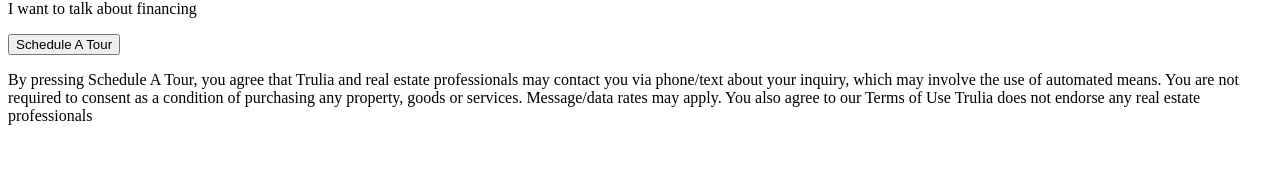
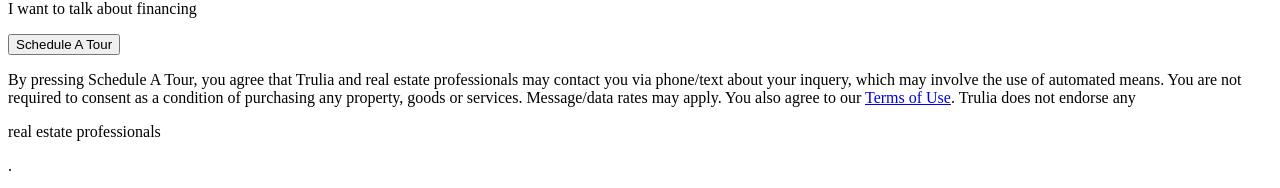
Before and after one commit to leah-cardon/ToursService, a React app: page / in a window 1280 px wide. Shown: the part 2328-2516 px from the top of the page. Before the commit the page ends 2469 px from the top, so only its background shows below. Built offline with nearby package versions, Linux system fonts and the light colour scheme; no server answers; the HTML template or start-up script is replaced by a standard one.

Commit message:
All styling for tour-side component finished

```diff
--- a/client/public/styles.css
+++ b/client/public/styles.css
@@ -115,9 +115,11 @@ body {
   width: 100%;
 }
 
-#toolTip {
+#tourToolTip {
   max-width: 33vw !important;
   padding: 3px 10px;
+  font-family: "TruliaSans";
+  font-size: 16px;
 }
 
 .tourButton {
@@ -487,3 +489,28 @@ body {
   border-color: rgb(217, 60, 35);
   outline: currentcolor none medium;
 }
+
+/* Disclaimer */
+
+#disclaimerText {
+  font-family: "TruliaSans";
+  font-size: 10px;
+  color: rgb(134, 144, 153);
+  outline: none;
+}
+
+.terms {
+  display: inline;
+  font-family: "TruliaSans";
+  font-size: 10px;
+  color: rgb(0, 120, 130);
+  text-decoration: none;
+  outline: none;
+}
+
+#disclToolTip {
+  font-family: "TruliaSans";
+  font-size: 10px;
+  color: rgb(134, 144, 153);
+  outline: none;
+}
--- a/client/src/components/Disclaimer.jsx
+++ b/client/src/components/Disclaimer.jsx
@@ -1,24 +1,29 @@
+/* eslint-disable react/jsx-one-expression-per-line */
 import React from 'react';
 import PropTypes from 'prop-types';
-
-/*
-TODO
-Need hyperlinks on "Terms of Use" and "real estate professionals"!
-Styling
-*/
-
-const lastText = ', you agree that Trulia and real estate professionals may contact you via phone/text about your inquiry, which may involve the use of automated means. You are not required to consent as a condition of purchasing any property, goods or services. Message/data rates may apply. You also agree to our Terms of Use Trulia does not endorse any real estate professionals';
+import ReactTooltip from 'react-tooltip';
 
 const Disclaimer = ({ tour }) => {
   const name = tour ? 'Schedule A Tour' : 'Request Info';
 
+  const terms = (<a className="terms" target="_blank" rel="noreferrer" href="https://www.trulia.com/terms">Terms of Use</a>);
+
+  const agentDiscl = (<p data-tip data-for="disclToolTip" data-place="top" className="terms">real estate professionals</p>);
+
+  const disclText = 'Real estate professionals include the real estate agents and brokers, mortgage\nlenders and loan officers, property managers, and other professionals you\ninteract with through Trulia.';
+
+  const hover = (<p style={{ whiteSpace: 'pre-wrap' }}>{disclText}</p>);
+
   return (
     <div>
-      <p>
-        By pressing
-        {` ${name}`}
-        {lastText}
+      <p id="disclaimerText">
+        By pressing {name}, you agree that Trulia and real estate professionals may contact you
+        via phone/text about your inquery, which may involve the use of automated means. You are not
+        required to consent as a condition of purchasing any property, goods or services.
+        Message/data rates may apply. You also agree to our {terms}. Trulia does not endorse
+        any {agentDiscl}.
       </p>
+      <ReactTooltip id="disclToolTip" place="top" effect="solid" type="light">{hover}</ReactTooltip>
     </div>
   );
 };
--- a/client/src/components/TourType.jsx
+++ b/client/src/components/TourType.jsx
@@ -16,8 +16,8 @@ const TourType = ({ digital, setDigital }) => {
     <div>
       <div className="tourTypeContainer">
         <p>Tour Type</p>
-        <p data-tip data-for="toolTip" data-place="bottom">{qMark}</p>
-        <ReactTooltip id="toolTip" place="bottom" effect="solid" type="light">{hoverDisplay}</ReactTooltip>
+        <p data-tip data-for="tourToolTip" data-place="bottom">{qMark}</p>
+        <ReactTooltip id="tourToolTip" place="bottom" effect="solid" type="light">{hoverDisplay}</ReactTooltip>
       </div>
 
       <div id="tourButtonContainer">
```
